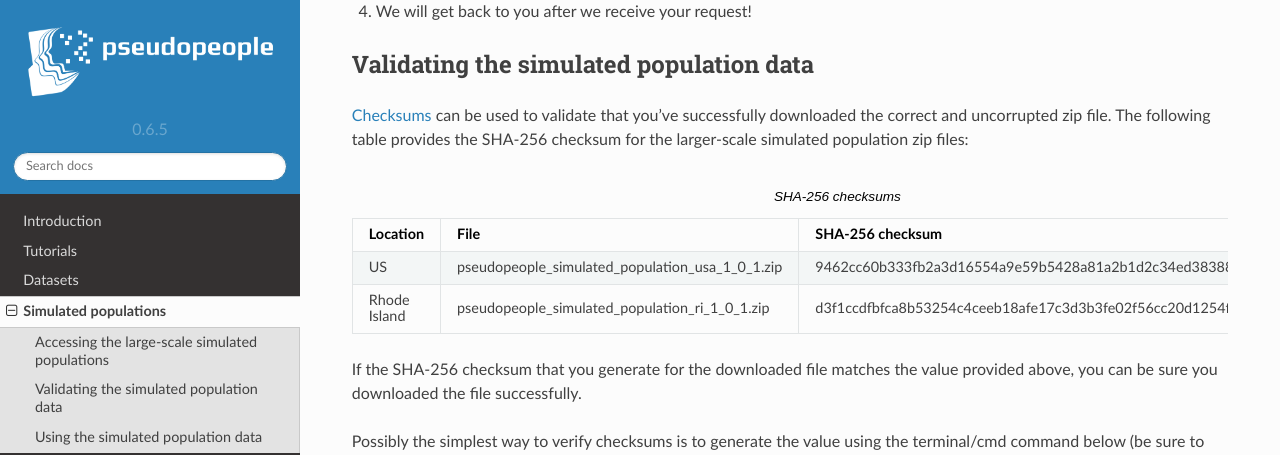
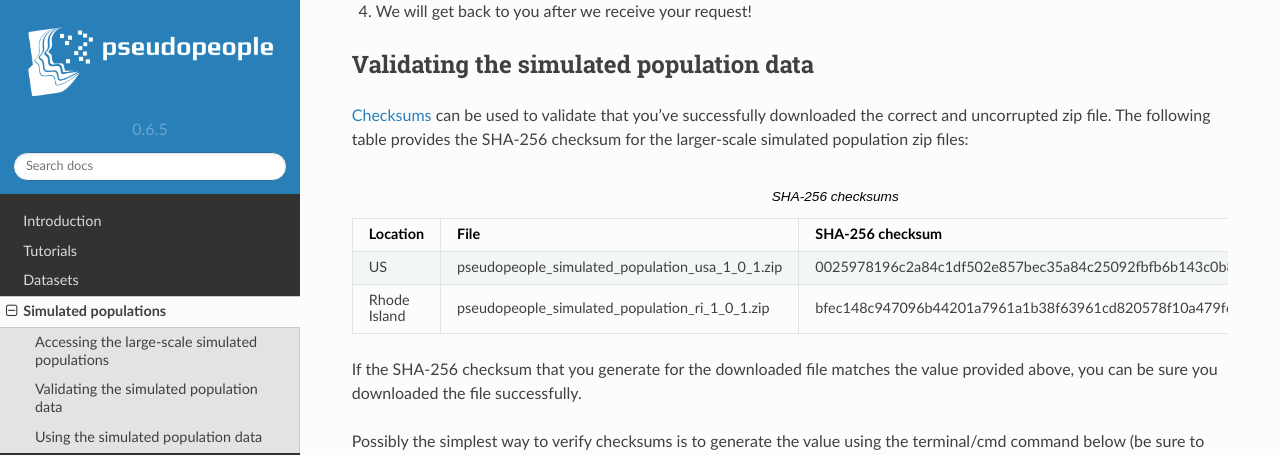
Before and after one commit to ihmeuw/pseudopeople, a Sphinx documentation site: the page built from docs/source/simulated_populations/index.rst, in a window 1280 px wide and 900 px high, scrolled down 912 px. Shown: the top 455 px of the window. Built offline with Sphinx 7.4.7 and the Read the Docs theme 2.0.0, drawn with Linux system fonts in a browser that asks for light colours.

Commit message:
Update checksums

```diff
--- a/docs/source/simulated_populations/index.rst
+++ b/docs/source/simulated_populations/index.rst
@@ -67,10 +67,10 @@ The following table provides the SHA-256 checksum for the larger-scale simulated
     - SHA-256 checksum
   * - US
     - pseudopeople_simulated_population_usa_1_0_1.zip
-    - 9462cc60b333fb2a3d16554a9e59b5428a81a2b1d2c34ed383883d7b68d2f89f
+    - 0025978196c2a84c1df502e857bec35a84c25092fbfb6b143c0b8ff30dea5eed
   * - Rhode Island
     - pseudopeople_simulated_population_ri_1_0_1.zip
-    - d3f1ccdfbfca8b53254c4ceeb18afe17c3d3b3fe02f56cc20d1254f818c39435
+    - bfec148c947096b44201a7961a1b38f63961cd820578f10a479f623d8d79f0d1
 
 If the SHA-256 checksum that
 you generate for the downloaded file matches the value provided above, you can
```
